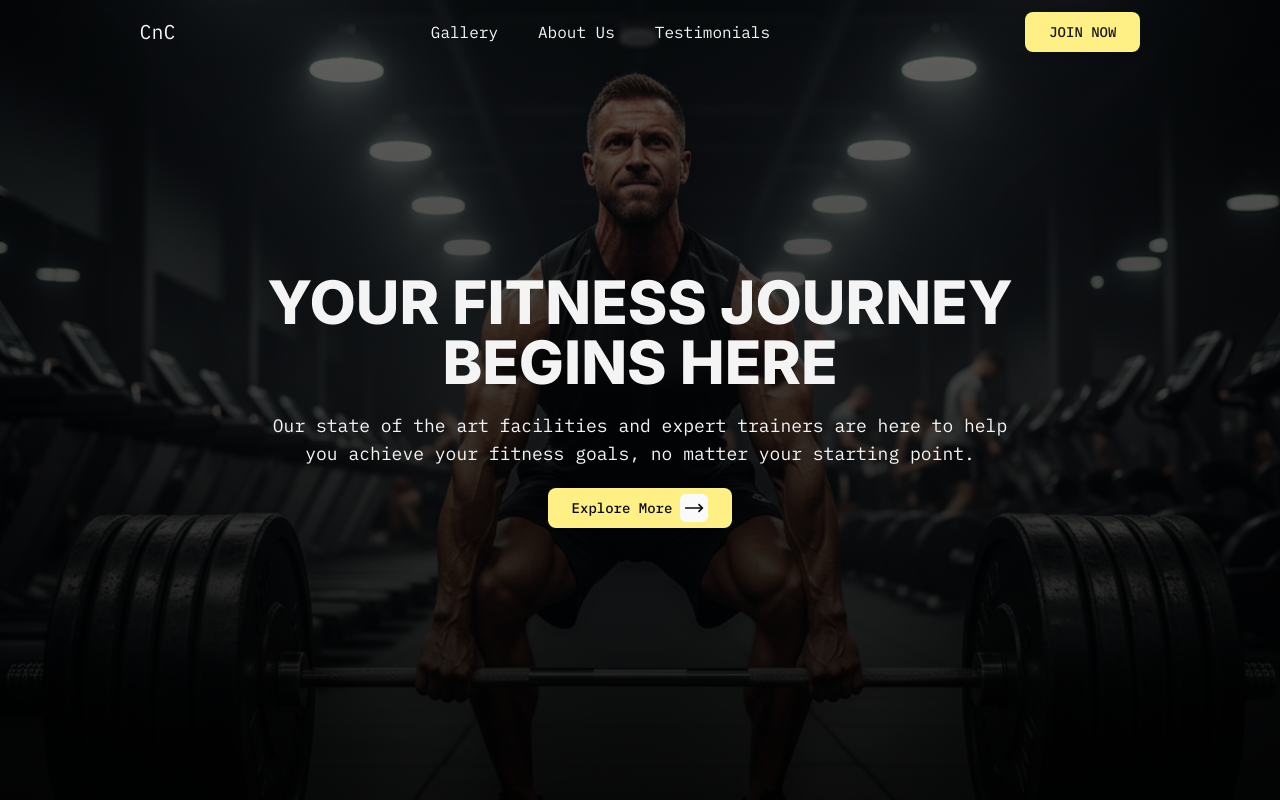
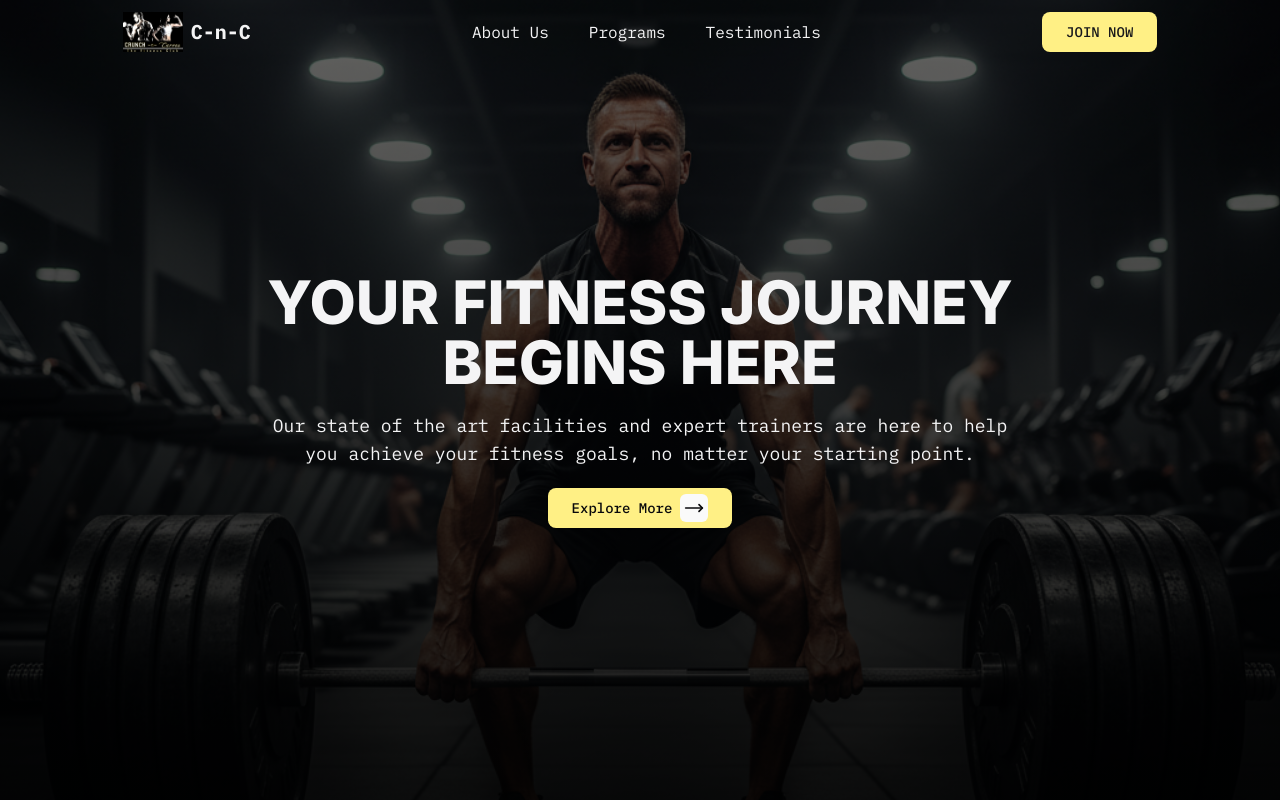
Before and after one commit to anirudhprmar/gym-landing-page, a Next.js app: page / in a window 1280 px wide. Shown: the top 800 px of the page. Built offline with nearby package versions, Linux system fonts and the light colour scheme.

Commit message:
added logo
fixed the gallery

```diff
--- a/src/components/Feature.tsx
+++ b/src/components/Feature.tsx
@@ -6,7 +6,7 @@ export default function Feature() {
   return (
     <div className='flex flex-col gap-20 p-20 bg-zinc-800 text-zinc-100 justify-center min-h-full items-stretch '>
       <div className=' gap-4 text-center'>
-        <h3 className='text-3xl'>Best Programs for You</h3>
+        <h3 className='text-3xl font-bold'>Best Programs for You</h3>
       </div>
       <div className=' grid grid-cols-1 md:grid-cols-2 lg:grid-cols-4 gap-10'>
 
--- a/src/components/Footer.tsx
+++ b/src/components/Footer.tsx
@@ -1,3 +1,4 @@
+import Image from 'next/image'
 import React from 'react'
 
 export default function Footer() {
@@ -22,7 +23,17 @@ export default function Footer() {
         {/* footer with links */}
         <div className='flex flex-col gap-5'>
           {/* image / logo */}
-          <p className='font-bold text-2xl'>CRUNCHES & CURVES</p>
+          <div className='flex items-center gap-2'>
+             <Image
+                    src={'/logo.webp'}
+                    height={90}
+                    width={90}
+                    alt="logo"
+                    className="w-20 h-15 object-cover rounded-none"
+                    />
+          <p className='font-bold text-2xl'>Crunch-N-Curves</p>
+
+          </div>
           <p className='text-sm max-w-xs'>
             {/* address */}
             C-n-C House, Sirol Main Rd, opposite Well Home Decor, near Green Mart, New City Center, Gwalior, Madhya Pradesh 474006
--- a/src/components/ImageSlider.tsx
+++ b/src/components/ImageSlider.tsx
@@ -5,7 +5,7 @@ import { useEffect, useState } from "react";
 
 export default function ImageSlider() {
     // button to scroll left and right
-  const imagesUrl = [
+  const images = [
         'https://163jz9wo57.ufs.sh/f/LDDo8gC5wt4WRqWCjSpJlDntNUcbY0GVyoer7FaQwTW4g6dZ',
         'https://163jz9wo57.ufs.sh/f/LDDo8gC5wt4Wx5YwVGMolMhgkbv7f6CTnQWrF2SJ8ZIpKPXL',
         "https://163jz9wo57.ufs.sh/f/LDDo8gC5wt4W2KNd1wy9jcPzDYrpnuKVFAvkhQg3mSolBsRW",
@@ -21,7 +21,7 @@ export default function ImageSlider() {
         "https://163jz9wo57.ufs.sh/f/LDDo8gC5wt4WOiVUUXw4vTkzeXb3pfCEw4gQt0aNWUS6PcBM",
         "https://163jz9wo57.ufs.sh/f/LDDo8gC5wt4Wo8W5umJoKJD9UQWTctZFdL0sgzpXNk8mn6HS"
     ]
-    const [images, setImages] = useState<string[]>(imagesUrl);
+    // const [images, setImages] = useState<string[]>(imagesUrl);
     const [currentIndex, setCurrentIndex] = useState(0);
     // map through images and display them in a horizontal scrollable div
     const handlePrev = () => {
@@ -49,15 +49,22 @@ export default function ImageSlider() {
   return (
     <div className="max-h-fit flex items-center justify-center gap-4 ">
         <button onClick={handlePrev} className="p-2 bg-yellow-50 text-black rounded-full"><ArrowLeft/></button>
-      <div className="relative w-120 h-150 overflow-hidden bg-yellow-200  rounded-md flex items-center justify-center">
-        <Image
-        key={images[currentIndex]}
-        src={images[currentIndex]}
-        width={400} // set your desired width
-        height={400} // set your desired height
+      <div className="relative w-120 h-150 overflow-hidden bg-yellow-200  rounded-md flex ">
+   <div
+    className="flex transition-transform duration-300 ease-in-out"
+    style={{ transform: `translateX(-${currentIndex * 100}%)` }}
+  >
+    {images.map((img, index) => (
+      <Image
+        key={index}
+        src={img}
+        width={400}
+        height={400}
         alt="gym image"
-        className="object-fill object-center  w-fit h-full "
+        className="object-center  w-full h-full shrink-0 grow-0"
       />
+    ))}
+  </div>
       </div>
         <button onClick={handleNext} className="p-2 bg-yellow-50 text-black rounded-full"><ArrowRight/></button>
     </div>
--- a/src/components/Navbar.tsx
+++ b/src/components/Navbar.tsx
@@ -2,6 +2,7 @@
 import Link from "next/link";
 import { Button } from "./ui/button";
 import { useEffect, useState } from "react";
+import Image from "next/image";
 
 export default function Navbar() {
       const [hasScrolled, setHasScrolled] = useState(false);
@@ -28,14 +29,21 @@ export default function Navbar() {
     <header>
       <nav className={`flex items-center justify-around p-3 fixed top-0 min-w-full z-10 text-zinc-100 ${hasScrolled ? ' bg-transparent backdrop-blur-md ' : ''}`}>
 
-        <div>
-            <p className="text-xl">CnC</p>
+        <div className="flex items-center gap-2">
+          <Image
+          src={'/logo.webp'}
+          height={90}
+          width={90}
+          alt="logo"
+          className="w-15 h-10 object-cover rounded-none"
+          />
+            <p className="text-xl cursor-pointer font-bold">C-n-C</p>
         </div>
 
         <ul className="hidden md:flex gap-10 text-md items-center justify-center">
-            <li>Gallery</li>
-            <li>About Us</li>
-            <li>Testimonials</li>
+            <li className="cursor-pointer">About Us</li>
+            <li className="cursor-pointer">Programs</li>
+            <li className="cursor-pointer">Testimonials</li>
             {/* <li></li    > */}
         </ul>
 
--- a/src/components/Testemonials.tsx
+++ b/src/components/Testemonials.tsx
@@ -16,7 +16,7 @@ export default function Testemonials() {
 
       <div className="flex gap-4 items-center justify-center">
          <AvatarCircles
-          numPeople={30}
+          numPeople={90}
           avatarUrls={[
             {
               imageUrl: "https://lh3.googleusercontent.com/a-/ALV-UjVHQH9BE0aHBU8FloxGfD-DQR05vbFZBdrz0wXl0hLp0s11GTr4=w90-h90-p-rp-mo-ba2-br100",
```
Also changed, not shown: public/logo.webp (added), src/app/robots.ts (added), src/app/sitemap.ts (added), 1 other file (tests, documents, lock files or other folders).
